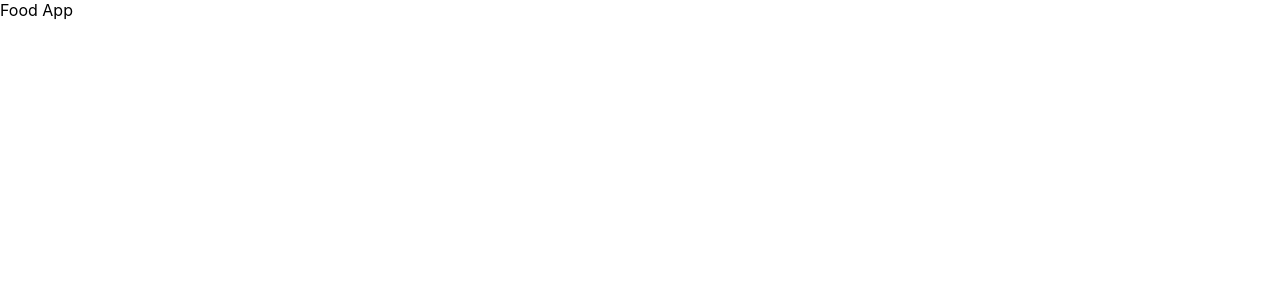
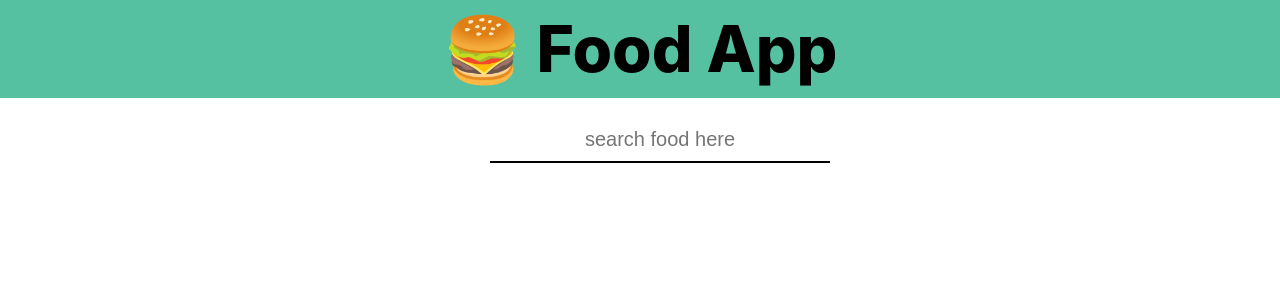
Before and after one commit to nikita-jadhav16/food_app, a React (Create React App) app: page / in a window 1280 px wide. Shown: the top 300 px of the page. Built offline with nearby package versions, Linux system fonts and the light colour scheme.

Commit message:
created search and navbar components

```diff
--- a/src/App.js
+++ b/src/App.js
@@ -1,5 +1,15 @@
+import { useState } from "react";
+import Nav from "./components/Nav";
+import Search from "./components/Search";
+
 function App() {
-  return <>Food App</>;
+  // const [foodData setFoodData] = useState([])
+  return (
+    <>
+      <Nav />
+      <Search />
+    </>
+  );
 }
 
 export default App;
--- /dev/null
+++ b/src/components/Nav.js
@@ -0,0 +1,11 @@
+import React from "react";
+import styles from "./nav.module.css";
+const Nav = () => {
+  return (
+    <>
+      <div className={styles.navbar}>🍔 Food App</div>
+    </>
+  );
+};
+
+export default Nav;
--- /dev/null
+++ b/src/components/Search.js
@@ -0,0 +1,25 @@
+import React, { useState } from "react";
+import styles from "./search.module.css";
+
+const Search = () => {
+  const [foodName, setFoodName] = useState("");
+
+  const API = "";
+  const API_KEY = "";
+
+  return (
+    <>
+      <div className={styles.inputboxContainer}>
+        <input
+          type="text"
+          placeholder="search food here"
+          className={styles.inputbox}
+          value={foodName}
+          onChange={(e) => setFoodName(e.target.value)}
+        />
+      </div>
+    </>
+  );
+};
+
+export default Search;
--- /dev/null
+++ b/src/components/nav.module.css
@@ -0,0 +1,7 @@
+.navbar {
+  font-size: 4em;
+  font-weight: 800;
+  text-align: center;
+  padding: 10px;
+  background-color: rgb(86, 193, 161);
+}
--- /dev/null
+++ b/src/components/search.module.css
@@ -0,0 +1,16 @@
+.inputboxContainer {
+  margin: 20px auto;
+  width: 300px;
+  position: relative;
+}
+
+.inputbox {
+  padding: 10px;
+  width: 100%;
+  border: none;
+  border-bottom: 2px solid black;
+  outline: none;
+  font-size: 20px;
+  padding: 10px 20px;
+  text-align: center;
+}
```
Also changed, not shown: src/index.js (+6 -6 lines).
